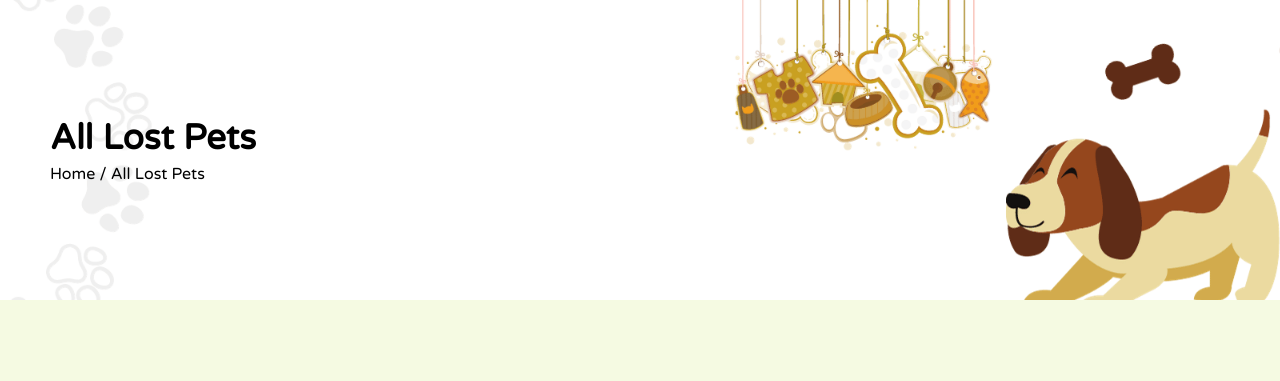
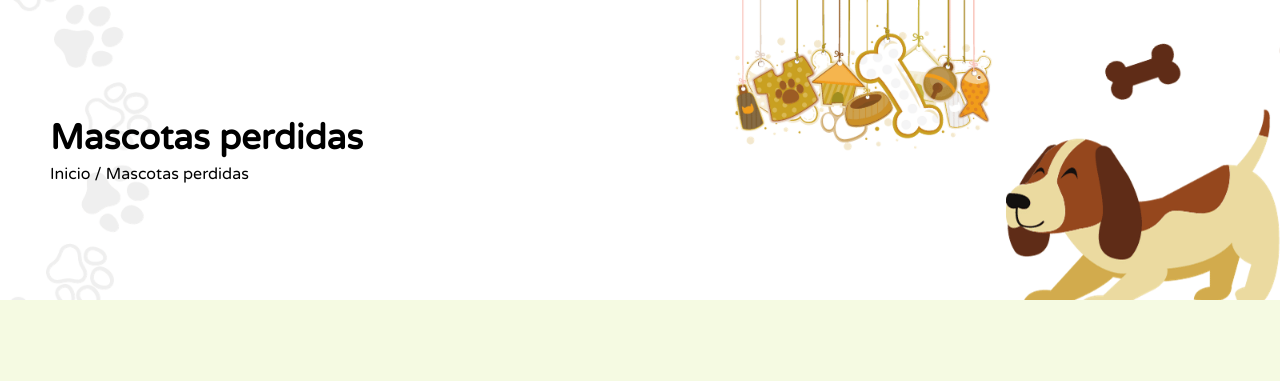
Before and after one commit to educast21/vuelve-peludo, a PHP site: page /all-lost-pet.php in a window 1280 px wide. Shown: the part 105-486 px from the top of the page. Run offline with PHP 8.4, Linux system fonts and the light colour scheme; data comes from the database, SQL or seed files in the repository; some libraries are stand-ins or nearby versions.

Commit message:
Traduccion de all-lost-pet.php

```diff
--- a/all-lost-pet.php
+++ b/all-lost-pet.php
@@ -3,7 +3,7 @@
 <head>
     <meta charset="UTF-8">
     <meta name="viewport" content="width=device-width, initial-scale=1.0">
-    <title>All Lost Pets | PawFinder</title>
+    <title>Macotas perdidas | Vuelve Peludo</title>
     <link rel="stylesheet" href="../style/style.css">
     <link rel="icon" href="./images/logos/logovp.png" type="image/png">
     <script src="https://code.jquery.com/jquery-3.6.4.min.js"></script>
@@ -50,8 +50,8 @@
         <?php include 'header.php'; ?>
 
         <div id="bread">
-            <h2 class="main-title">All Lost Pets</h2>
-            <p>Home / All Lost Pets</p>
+            <h2 class="main-title">Mascotas perdidas</h2>
+            <p>Inicio / Mascotas perdidas</p>
         </div>
 
 
```
